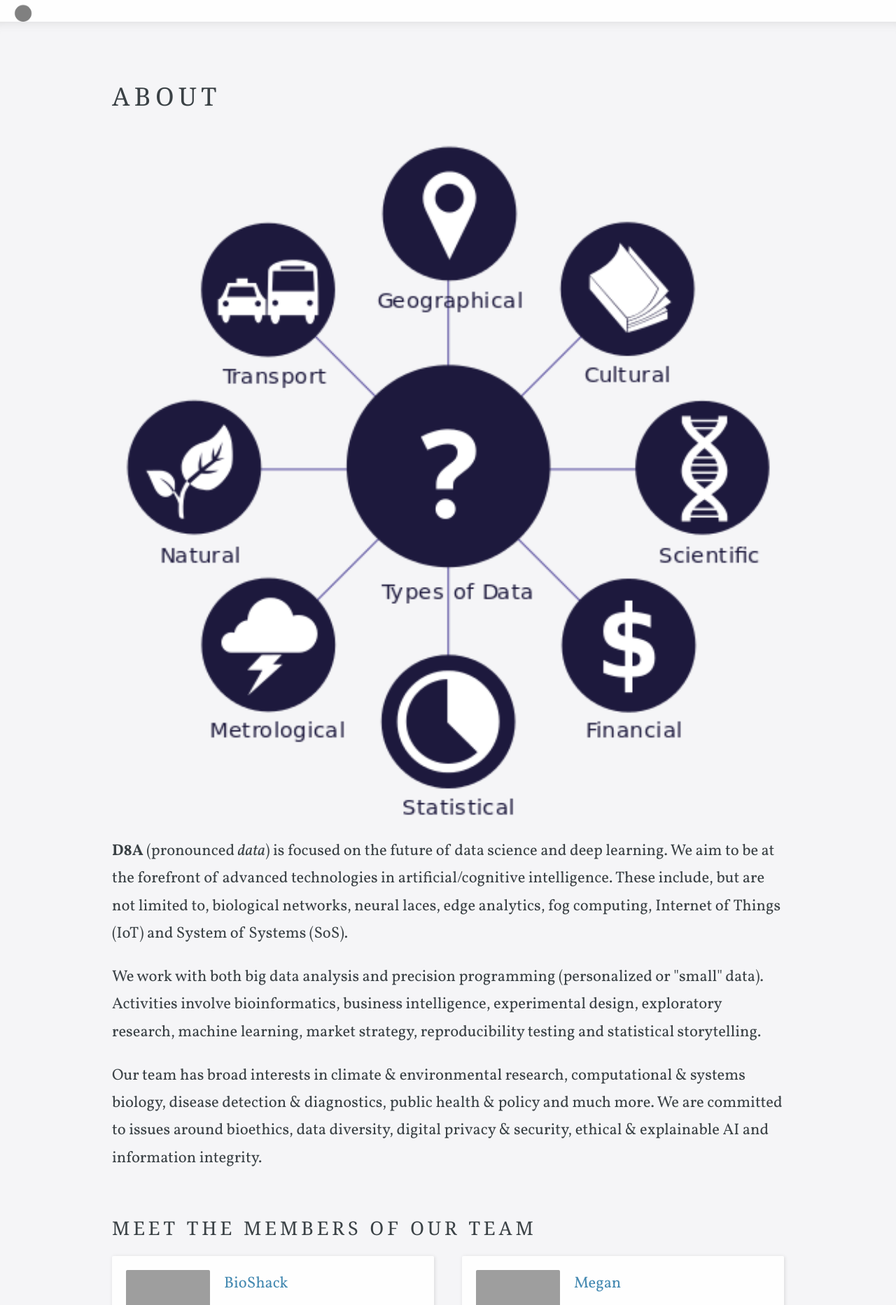
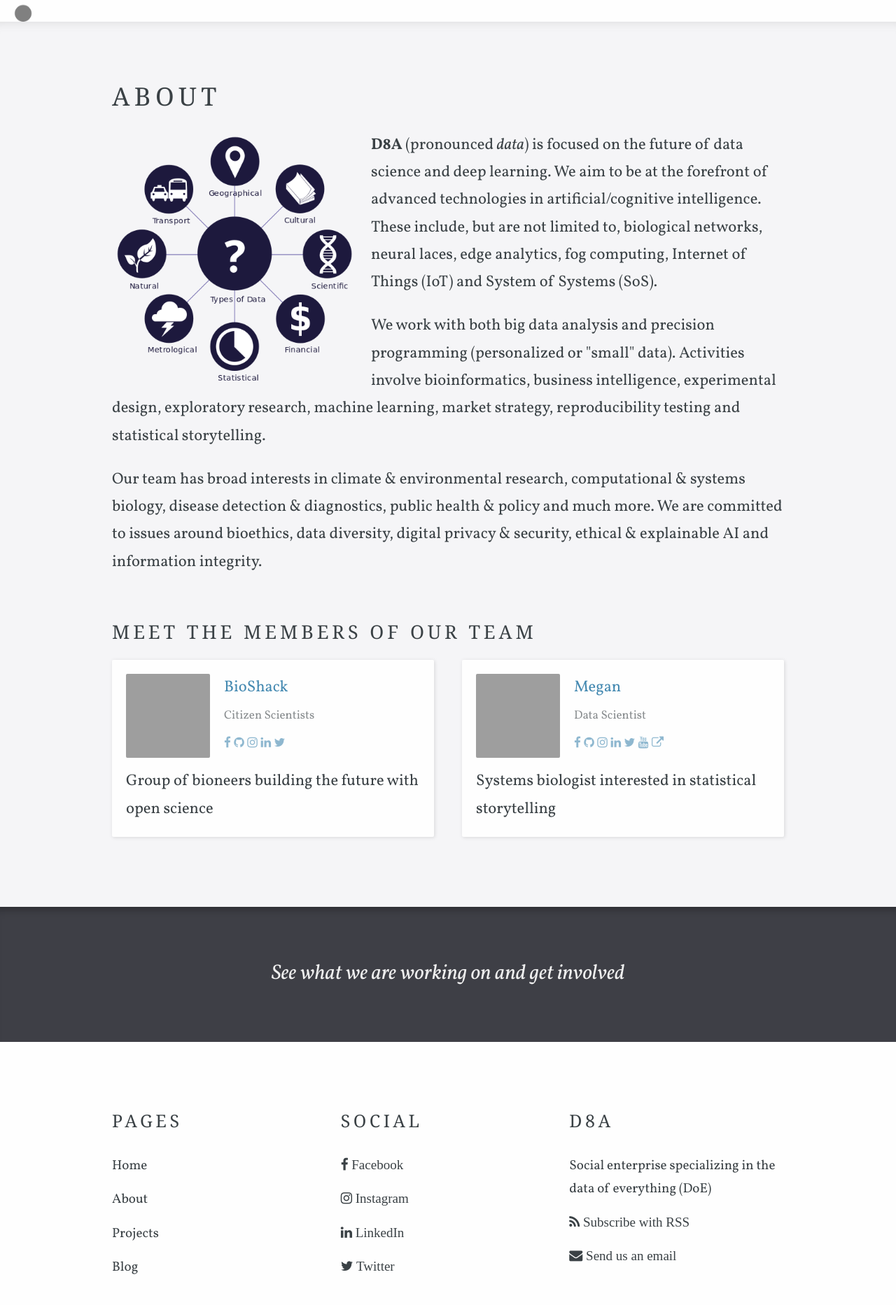
Before and after one commit to bioshack/d8a, a Jekyll site: the page built from people/about.html, in a window 1280 px wide. Shown: the part 389-2254 px from the top of the page at 70% size. Built offline with Jekyll 4.4.1, drawn with Linux system fonts in a browser that asks for light colours; some web fonts are replaced; comment, search, counter and statistics services are not loaded; grey boxes are pictures that could not be loaded.

Commit message:
Update image

```diff
--- a/people/about.html
+++ b/people/about.html
@@ -7,7 +7,7 @@
 ---
 
 <div class="editable">
-  <img src="/images/data.png" align="left" style="margin:0px 20px 10px 0px" width="100%">
+  <img src="/images/data.png" align="left" style="margin:0px 20px 10px 0px" width="350px">
 
   <p><strong>D8A</strong> (pronounced <em>data</em>) is focused on the future of data science and deep learning. We aim to be at the forefront of advanced technologies in artificial/cognitive intelligence. These include, but are not limited to, biological networks, neural laces, edge analytics, fog computing, Internet of Things (IoT) and System of Systems (SoS).</p>
 
```
